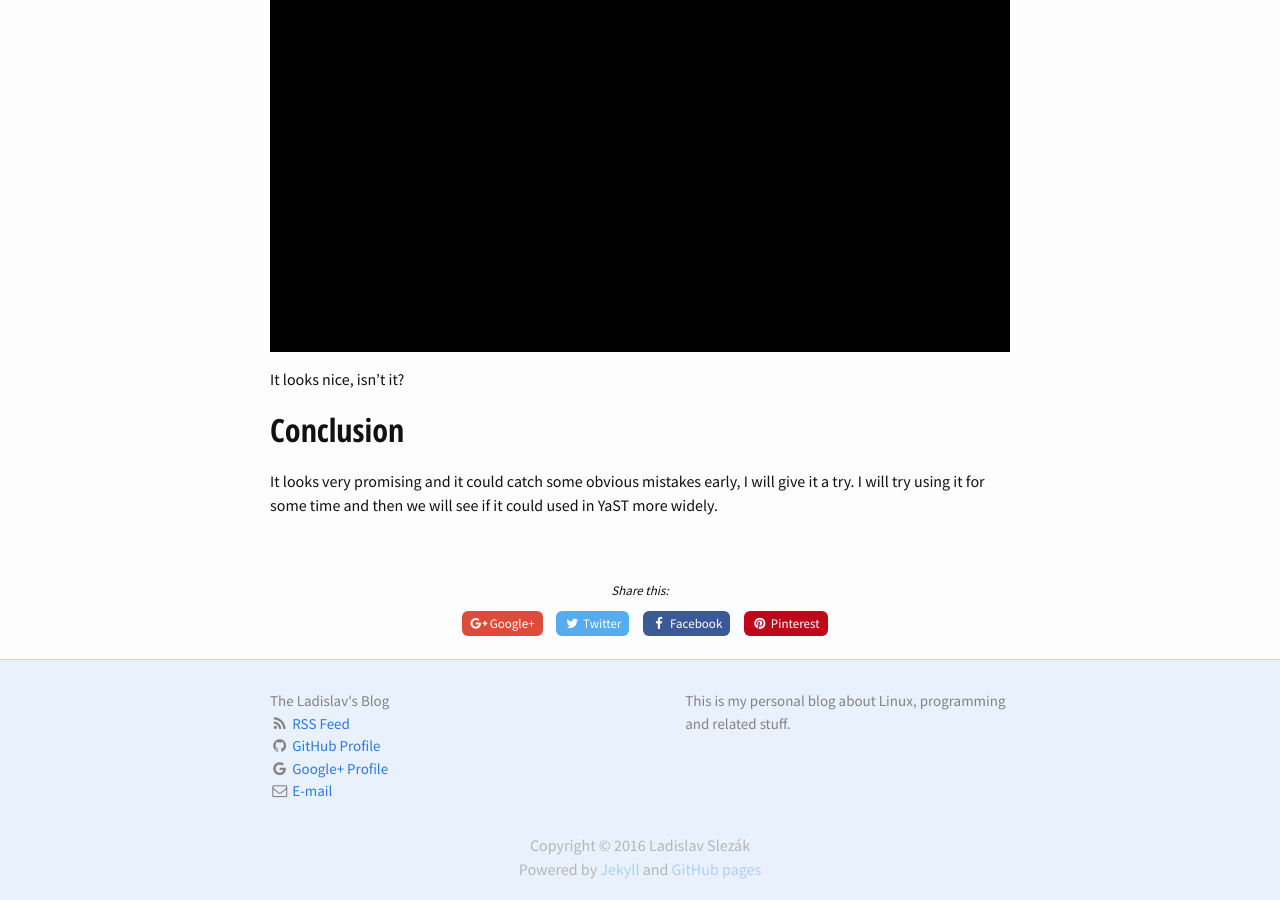
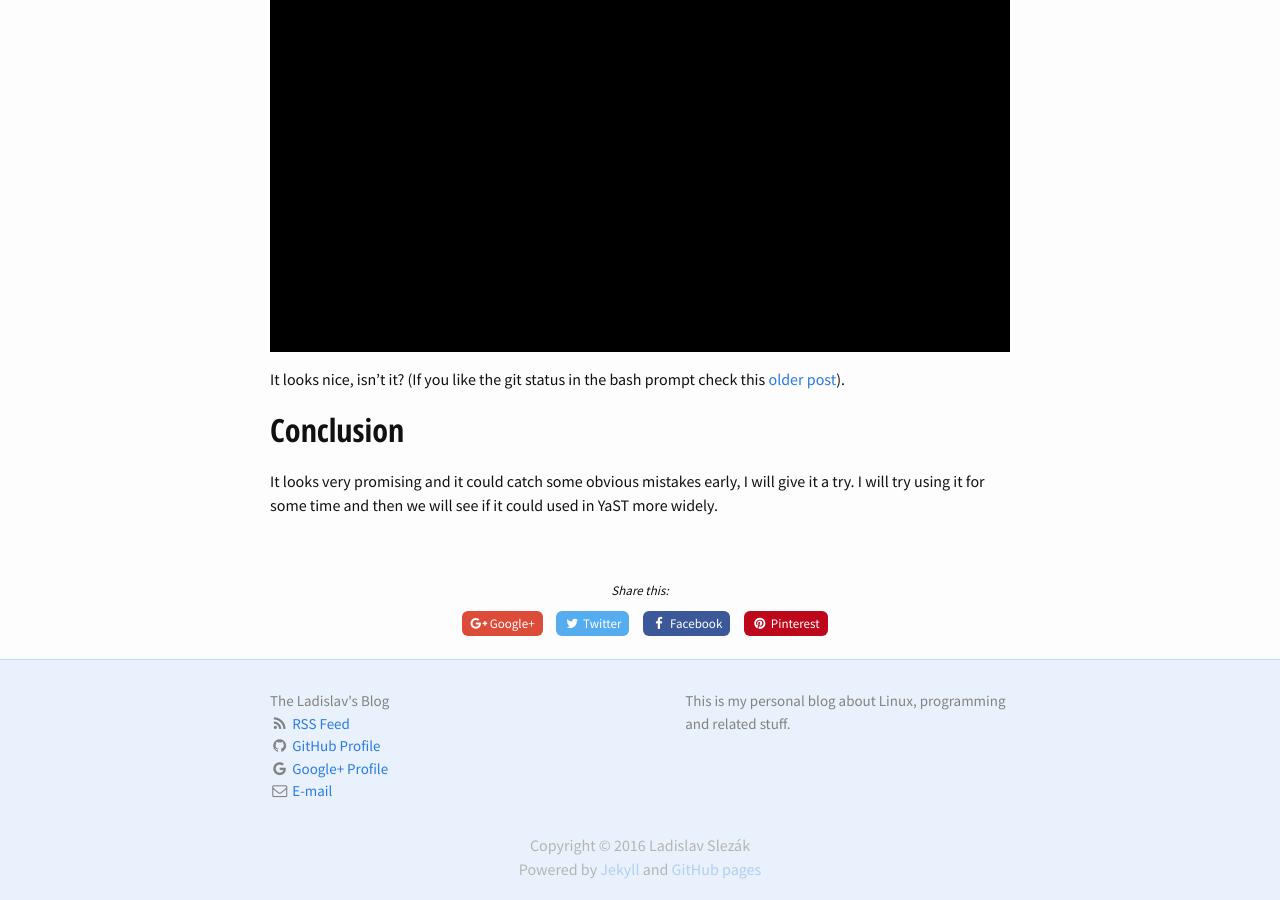
Before and after one commit to lslezak/blog, a Jekyll site: the page built from _posts/2016-06-06-overcommit.md, in a window 1280 px wide and 900 px high, scrolled down 2708 px. Built offline with Jekyll 4.4.1, drawn with Linux system fonts in a browser that asks for light colours; nearby versions of some CDN libraries.

Commit message:
add a link

```diff
--- a/_posts/2016-06-06-overcommit.md
+++ b/_posts/2016-06-06-overcommit.md
@@ -134,7 +134,9 @@ action in the registration repository:
 
 ![Overcommit screencast](/images/overcommit_screencast.gif)
 
-It looks nice, isn't it?
+It looks nice, isn't it? (If you like the git status in the bash prompt
+check this [older post](
+{% post_url 2015-02-09-git-status-in-bash-prompt-bash-git %})).
 
 ## Conclusion
 
```
